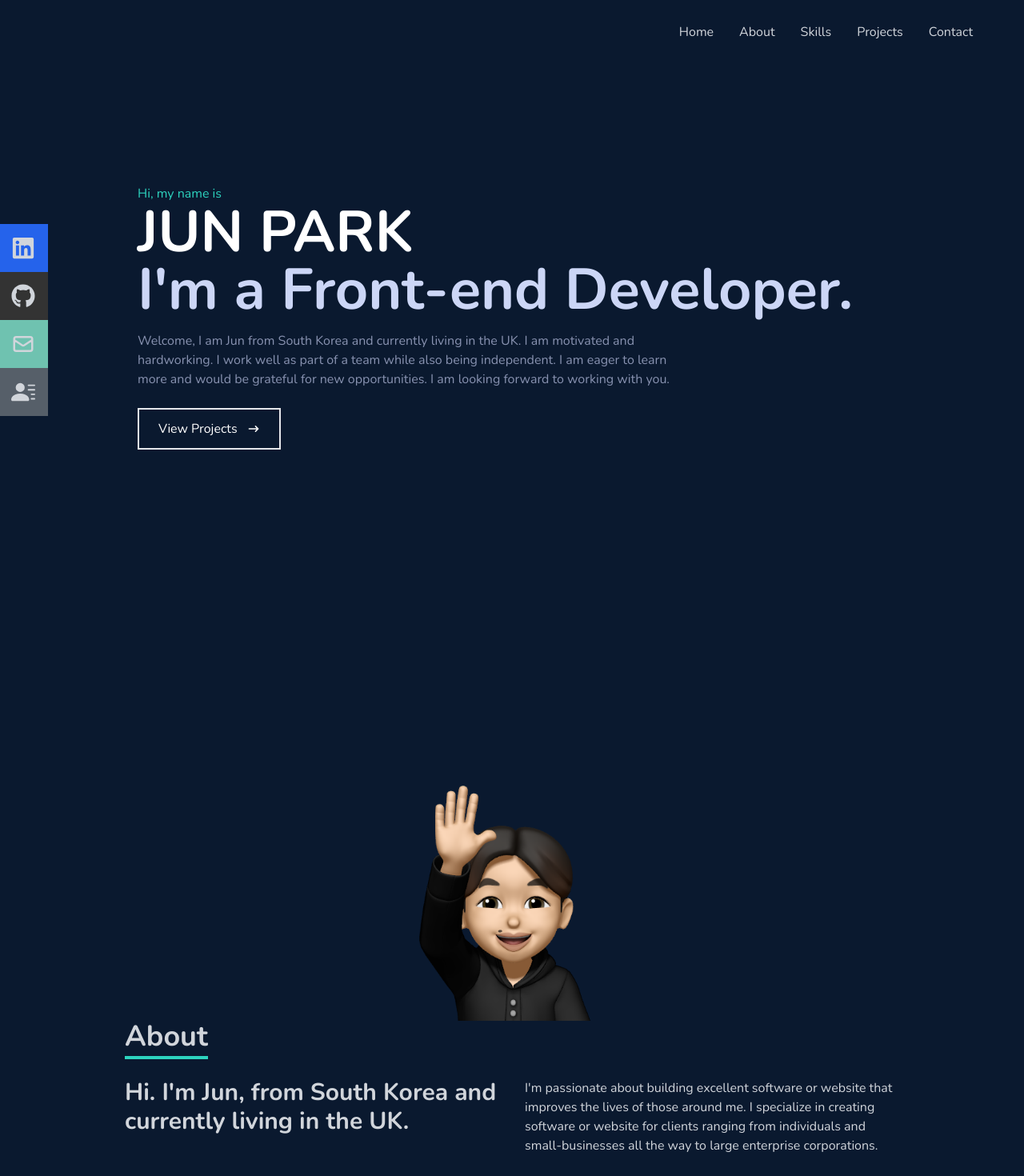
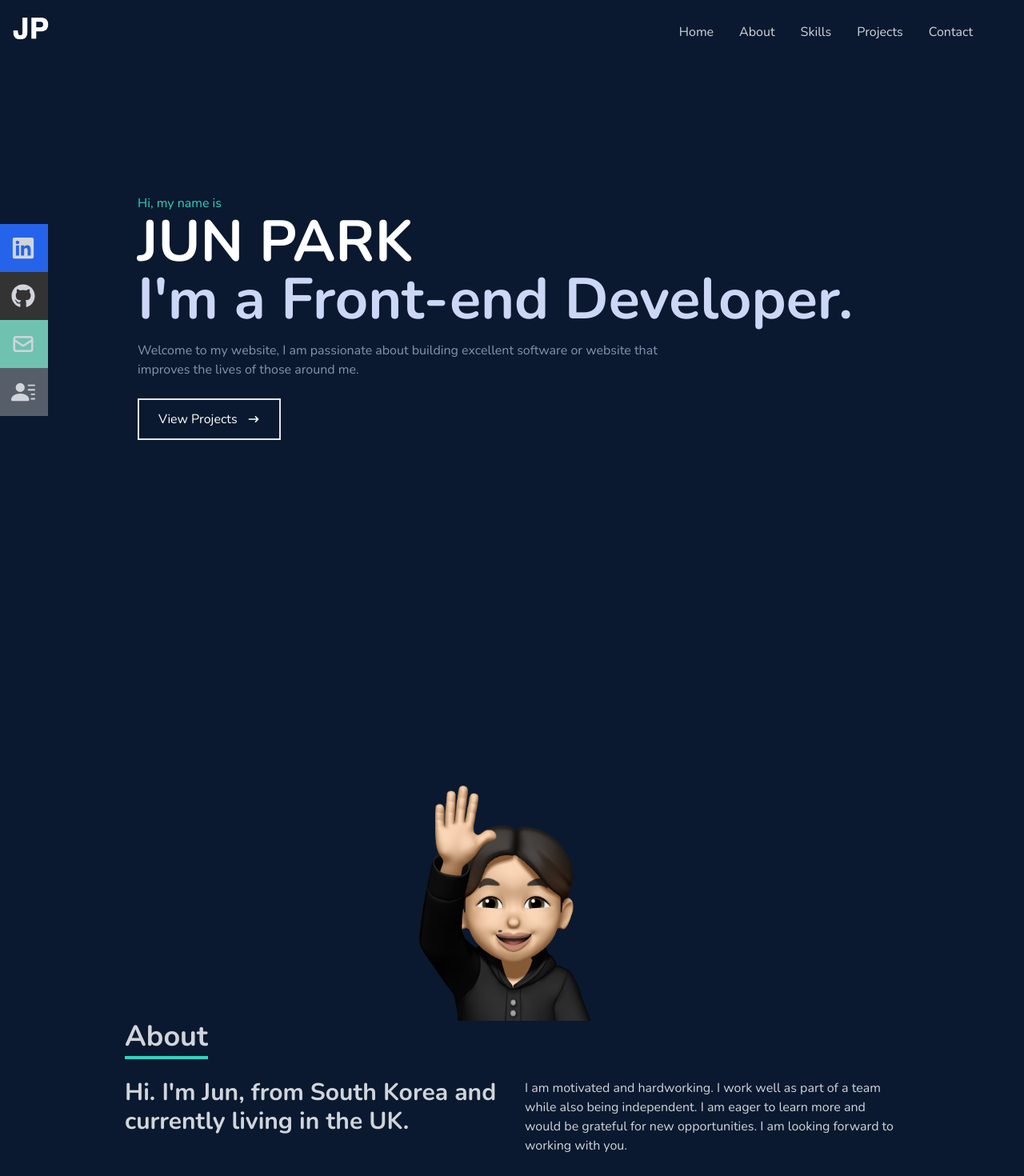
Before and after one commit to Jun0613-spec/portfolio, a React (Create React App) app: page / in a window 1280 px wide. Shown: the top 1470 px of the page at 80% size. Built offline with nearby package versions, Linux system fonts and the light colour scheme.

Commit message:
bug fixed

```diff
--- a/src/components/About.jsx
+++ b/src/components/About.jsx
@@ -19,10 +19,10 @@ const About = () => {
           </div>
           <div>
             <p className="">
-              I'm passionate about building excellent software or website that
-              improves the lives of those around me. I specialize in creating
-              software or website for clients ranging from individuals and
-              small-businesses all the way to large enterprise corporations.
+              I am motivated and hardworking. I work well as part of a team
+              while also being independent. I am eager to learn more and would
+              be grateful for new opportunities. I am looking forward to working
+              with you.
             </p>
           </div>
         </div>
--- a/src/components/Home.jsx
+++ b/src/components/Home.jsx
@@ -3,7 +3,7 @@ import { HiArrowNarrowRight } from "react-icons/hi";
 import { Link } from "react-scroll";
 const Home = () => {
   return (
-    <div name="home" className="w-full h-screen bg-[#0a192f]">
+    <div name="home" className="w-full h-screen bg-[#0a192f] ">
       {/* Container */}
       <div className="max-w-[1000px] mx-auto px-8 flex flex-col justify-center h-full">
         <p className="text-teal-400">Hi, my name is</p>
@@ -12,10 +12,8 @@ const Home = () => {
           I'm a Front-end Developer.
         </h2>
         <p className="text-[#8892b0] py-4 max-w-[700px]">
-          Welcome, I am Jun from South Korea and currently living in the UK. I
-          am motivated and hardworking. I work well as part of a team while also
-          being independent. I am eager to learn more and would be grateful for
-          new opportunities. I am looking forward to working with you.
+          Welcome to my website, I am passionate about building excellent
+          software or website that improves the lives of those around me.
         </p>
         <div>
           <button className="text-white group border-2 px-6 py-3 my-2 flex items-center hover:bg-teal-400 hover:border-teal-800 cursor-pointer">
--- a/src/components/Navbar.jsx
+++ b/src/components/Navbar.jsx
@@ -12,9 +12,14 @@ const Navbar = () => {
 
   return (
     <div className="fixed w-full h-[80px] flex justify-between items-center px-4 bg-[#0a192f] text-gray-300">
-      <div className=" cursor-pointer">
+      <div>
         <Link to="home" smooth={true} duration={500}>
-          <image src={Logo} alt="Logo Image" style={{ width: "45px" }} />
+          <img
+            src={Logo}
+            alt="Logo"
+            style={{ width: "45px" }}
+            className="cursor-pointer"
+          />
         </Link>
       </div>
 
```
Also changed, not shown: 1 other file (tests, documents, lock files or other folders).
